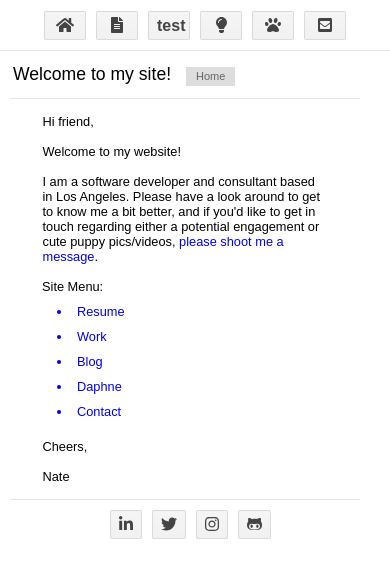
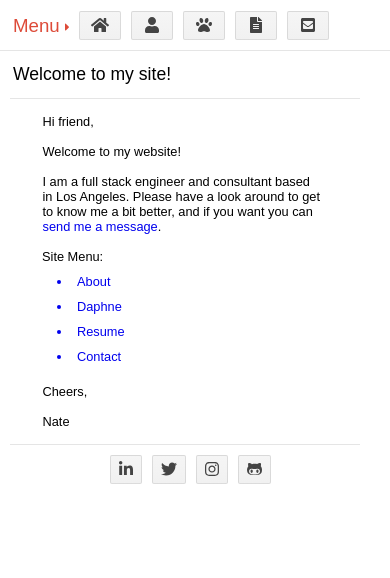
Before and after one commit to cosst/personal-site, a Vue app: page / in a window 390 px wide. Shown: the top 578 px of the page. Built offline with nearby package versions, Linux system fonts and the light colour scheme.

Commit message:
Update routing with router-link. Update content and nav bar order.

```diff
--- a/src/components/Work.vue
+++ b/src/components/About.vue
@@ -1,26 +1,29 @@
 <template>
   <div class="container">
-    <partial-header title="Work"></partial-header>
+    <partial-header title="About"></partial-header>
     <div class="main">
       <div class="sidebar-toggle">
         <partial-sidebar></partial-sidebar>
       </div>
       <div class="main-container">
         <div class="main-area">
-          <email-title subject="Re: What do you do?" title="Work"></email-title>
+          <email-title subject="Re: What would you say you do here?" title="About"></email-title>
           <div class="main-content">
             <email-header></email-header>
             <p>
               Hi friend,
             </p>
-            <p>
-              While I have been a techie ever since I took apart our family computer and put it back together again in middle school, my path to working as a developer is a bit more recent.
+            <p>I am a full stack engineer and consultant with a primary focus on JavaScript. If you
+              would like to explore working with me, please <router-link to="contact">send me a message</router-link>.
             </p>
             <p>
-              The first site I ever built was for my <a href="https://web.archive.org/web/20080930201121/http://hamdenhighbaseball.com:80/" target="_blank">high school's baseball team</a> (please excuse the dead image links) back in 2005. After attending college in sunny SoCal, living in Hawaii for a year, working at a high-end recruiting startup on the east coast, and co-founding and growing <a href="http://sidebench.com/" target="_blank">Sidebench</a> (a tech product consultancy) for five years (<a href="https://www.inc.com/profile/sidebench" target="_blank">#329 on the Inc. 500 list for 2017</a>), I reached a mutual decision with my friend & business partner to leave Sidebench and finally returned to the wonderful world of code in July of 2017.
+              While I have been putting things online ever since I built my high school's baseball team's <a href="https://web.archive.org/web/20080930201121/http://hamdenhighbaseball.com:80/" target="_blank">website</a> (please excuse the dead image links) back in 2005, my path to working as a developer is a bit more recent.
             </p>
             <p>
-              Since then I have been studying, learning, and most importantly building things (!) to grow my own full-stack development skillset. Thus far I have focused primarily on JavaScript, and more specifically React & Node, though I am interested in expanding out from there as well. I am also working my way through Harvard's CS50 course, and I plan to continue with other online CS courses to build a solid foundation there.
+              After graduating from Pomona College in sunny SoCal, living in Hawaii for a year, working at a high-end recruiting startup on the east coast, and co-founding and building <a href="http://sidebench.com/" target="_blank">Sidebench</a> (a digital product consultancy) for five years (<a href="https://www.inc.com/profile/sidebench" target="_blank"> to #329 on the Inc. 500 list for 2017</a>), I decided to leave Sidebench and fully return to the wonderful world of code in July of 2017.
+            </p>
+            <p>
+              Since then I have been working as a contractor while continually studying, learning, and most importantly building things to grow my own full-stack development skillset. Thus far I have focused primarily on JavaScript, and more specifically React & Node, though I am interested in expanding out from there as well. I am also working my way through Harvard's CS50 course, and I plan to continue with other online CS courses to build a solid computational foundation and explore new fields.
             </p>
             <p>
               Technologies that I am currently comfortable with include JavaScript, React, Vue, Node, Python, Express, MongoDB, RethinkDB, REST APIs, Mocha, Chai, webpack, Babel, Git, Yarn/npm, Heroku, and Firebase.
@@ -32,10 +35,11 @@
               <ul>
                 <li><a href="https://github.com/cosst/eat-on-the-way" target="_blank">Eat On The Way</a>: React/Node tool that makes use of the Yelp Fusion and Google Maps Distance Matrix APIs</li>
                 <li><a href="https://github.com/cosst/tldr-bot" target="_blank">TL;DR Twitter Bot</a>: fun little experiment I did to familiarize myself with the Twitter API</li>
+                <li><a href="https://github.com/cosst/personal-site" target="_blank">This Site</a>: an exploration in Vue.js and honing my styling skills in an entertaining way</li>
               </ul>
             </div>
             <p>
-              I have started working on a contract basis and am open to consulting or development opportunities as well as full-time development or internship positions. If you are interested in discussing how I can help, <a href="/#/contact">please shoot me a message</a>.
+              I am interested in contract, consulting, apprenticeship and potentially full-time opportunities. If you are interested in chatting, please <router-link to="contact">shoot me a message</router-link>.
             </p>
             <p>
               Cheers,
@@ -59,7 +63,7 @@ import EmailTitle from './EmailTitle'
 import EmailHeader from './EmailHeader'
 
 export default {
-  name: 'work',
+  name: 'about',
   components: { PartialHeader, PartialSidebar, PartialFooter, EmailTitle, EmailHeader
   },
   data: function () {
--- a/src/components/EmailTitle.vue
+++ b/src/components/EmailTitle.vue
@@ -41,6 +41,11 @@ export default {
   margin-left: 15px;
   padding: 0px 10px;
 }
+@media only screen and (max-width: 390px)  {
+  .email-title-tag {
+    display: none;
+  }
+}
 @media only screen and (max-width: 800px)  {
   .email-title {
     margin-top: 51px;
--- a/src/components/Home.vue
+++ b/src/components/Home.vue
@@ -17,16 +17,16 @@
               Welcome to my website!
             </p>
             <p>
-              I am a software developer and consultant based in Los Angeles. Please have a look around to get to know me a bit better, and if you'd like to get in touch regarding either a potential engagement or cute puppy pics/videos, <a href="/#/contact">please shoot me a message</a>.
+              I am a full stack engineer and consultant based in Los Angeles. Please have a look around to get to know me a bit better, and if you want you can <router-link to="contact">send me a message</router-link>.
             </p>
             <div class="home-site-menu">
               Site Menu:
               <ul>
-                <a href="/#/resume" v-on:click="setActive('resume')" :class="{ active: isActive('resume') }"><li>Resume</li></a>
-                <a href="/#/work"><li>Work</li></a>
-                <a href="/#/blog"><li>Blog</li></a>
-                <a href="/#/daphne"><li>Daphne</li></a>
-                <a href="/#/contact"><li>Contact</li></a>
+                <router-link to="about" tag="li" class="home-site-menu-links">About</router-link>
+                <!-- <router-link to="/blog" tag="li" class="home-site-menu-links">Blog</router-link> -->
+                <router-link to="daphne" tag="li" class="home-site-menu-links">Daphne</router-link>
+                <router-link to="resume" tag="li" class="home-site-menu-links">Resume</router-link>
+                <router-link to="contact" tag="li" class="home-site-menu-links">Contact</router-link>
               </ul>
             </div>
             </p>
@@ -57,14 +57,6 @@ export default {
   },
   data: function () {
     return { activeItem: 'home' }
-  },
-  methods: {
-    isActive: function (menuItem) {
-      return this.activeItem === menuItem
-    },
-    setActive: function (menuItem) {
-      this.activeItem = menuItem
-    }
   }
 }
 </script>
@@ -119,6 +111,10 @@ export default {
 .home-site-menu li {
   margin-left: 30px;
   padding: 5px 5px;
+}
+.home-site-menu-links {
+  color: #00e;
+  cursor: pointer;
 }
 .page {
   background-color: white;
--- a/src/components/PartialHeader.vue
+++ b/src/components/PartialHeader.vue
@@ -13,16 +13,16 @@
         </form>
       </div>
       <div class="header-logo">
-        <a href="/">
+        <router-link to="/">
           <span class="header-logo-image"></span>
-        </a>
+        </router-link>
       </div>
     </div>
   </div>
   <div class="menu-bar">
     <div class="menu-container">
       <div class="menu-mail">
-        Menu <i class="fas fa-caret-down small-caret"></i>
+        <span class="menu-menu-text">Menu</span> <i class="fas fa-caret-down small-caret"></i>
              <i class="fas fa-caret-right small-caret"></i>
       </div>
       <div class="menu-middle">
@@ -42,34 +42,34 @@
           </a>
         </div>
         <div class="menu-icon social-med-screen-icon">
-          <a href="/">
+          <router-link to="/">
             <i class="fas fa-home"></i>
-          </a>
+          </router-link>
         </div>
         <div class="menu-icon social-med-screen-icon">
-          <a href="/resume">
-            <i class="fas fa-file-alt"></i>
-          </a>
+          <router-link to="/about">
+            <i class="fas fa-user"></i>
+          </router-link>
+        </div>
+<!--         <div class="menu-icon social-med-screen-icon">
+          <router-link to="/blog">
+            <i class="fas fa-lightbulb"></i>
+          </router-link>
+        </div> -->
+        <div class="menu-icon social-med-screen-icon">
+          <router-link to="/daphne">
+            <i class="fas fa-paw"></i>
+          </router-link>
         </div>
         <div class="menu-icon social-med-screen-icon">
-          <a href="/work">
-            test
-          </a>
+          <router-link to="/resume">
+            <i class="fas fa-file-alt"></i>
+          </router-link>
         </div>
         <div class="menu-icon social-med-screen-icon">
-          <a href="/blog">
-            <i class="fas fa-lightbulb"></i>
-          </a>
-        </div>
-        <div class="menu-icon social-med-screen-icon">
-          <a href="/daphne">
-            <i class="fas fa-paw"></i>
-          </a>
-        </div>
-        <div class="menu-icon social-med-screen-icon">
-          <a href="/contact">
+          <router-link to="/contact">
             <i class="fas fa-envelope-square"></i>
-          </a>
+          </router-link>
         </div>
 
       </div>
@@ -287,19 +287,22 @@ export default {
   overflow: hidden;
   width: 100%;
 }
-@media only screen and (max-width: 414px) {
-  .menu-bar {
+@media only screen and (max-width: 330px) {
+/*  .menu-bar {
     padding: 5px 0px;
+  }*/
+  .menu-mail {
+    margin-right: -50px;
   }
-  .menu-mail {
+  .menu-menu-text {
     display: none;
   }
-  .menu-middle {
+/*  .menu-middle {
     margin-left: 10px;
     text-align: center;
-  }
+  }*/
 }
-@media only screen and (max-width: 340px) {
+@media only screen and (max-width: 350px) {
   .menu-icon {
     width: 18px;
   }
--- a/src/components/PartialSidebar.vue
+++ b/src/components/PartialSidebar.vue
@@ -22,10 +22,10 @@
             </div>
               <ul>
                 <router-link to="/" exact tag="li">Home</router-link>
+                <router-link to="about" tag="li">Work</router-link>
+                <!-- <router-link to="blog" tag="li">Blog</router-link> -->
+                <router-link to="daphne" tag="li">Daphne</router-link>
                 <router-link to="resume" tag="li">Resume</router-link>
-                <router-link to="work" tag="li">Work</router-link>
-                <router-link to="blog" tag="li">Blog</router-link>
-                <router-link to="daphne" tag="li">Daphne</router-link>
                 <router-link to="contact" tag="li">Contact</router-link>
               </ul>
           </div>
@@ -248,6 +248,7 @@ export default {
 }
 .nav-menu li:hover {
   background-color: #f1f1f1;
+  cursor: pointer;
 }
 .nav-menu li:active {
   color: #dd4b39;
@@ -256,7 +257,7 @@ export default {
   border-left: 4px solid #dd4b39;
   color: #dd4b39;
   margin-left: -33px !important;
-  padding-left: 38.5px !important;
+  padding-left: 39px !important;
 }
 .sidebar {
   height: 465px;
--- a/src/router/index.js
+++ b/src/router/index.js
@@ -2,7 +2,7 @@ import Vue from 'vue'
 import Router from 'vue-router'
 import Home from '@/components/Home'
 import Resume from '@/components/Resume'
-import Work from '@/components/Work'
+import About from '@/components/About'
 import Blog from '@/components/Blog'
 import Daphne from '@/components/Daphne'
 import Contact from '@/components/Contact'
@@ -24,9 +24,9 @@ export default new Router({
       component: Resume
     },
     {
-      path: '/work',
-      name: 'work',
-      component: Work
+      path: '/about',
+      name: 'about',
+      component: About
     },
     {
       path: '/blog',
@@ -43,5 +43,12 @@ export default new Router({
       name: 'contact',
       component: Contact
     }
-  ]
+  ],
+  scrollBehavior (to, from, savedPosition) {
+  if (savedPosition) {
+    return savedPosition
+  } else {
+    return { x: 0, y: 0 }
+  }
+}
 })
```
